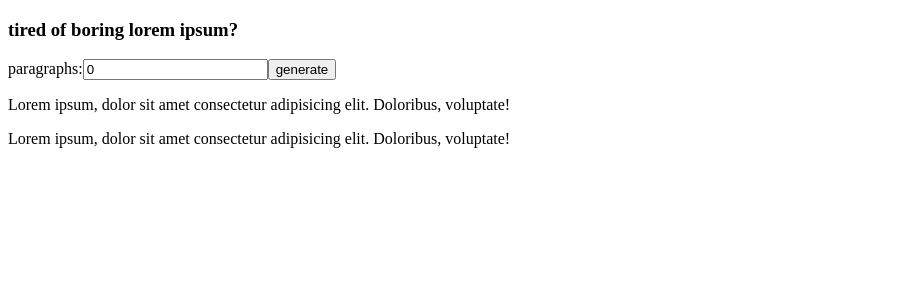
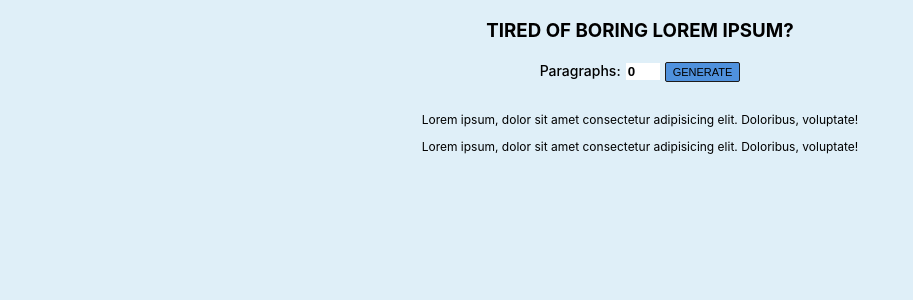
Before and after one commit to LaurenCummings/lorem-ipsum-project, a React (Vite) app: page / in a window 1280 px wide. Shown: the top 300 px of the page, without its empty margins (0-913 px from the left). Built offline with nearby package versions, Linux system fonts and the light colour scheme.

Commit message:
Added styling

```diff
--- a/src/App.css
+++ b/src/App.css
@@ -0,0 +1,40 @@
+body {
+  background-color: rgb(223, 239, 248);
+  font-family: -apple-system, BlinkMacSystemFont, 'Segoe UI', Roboto, Oxygen,
+  Ubuntu, Cantarell, 'Open Sans', 'Helvetica Neue', sans-serif;
+}
+
+.sectionCenter {
+  text-align: center;
+}
+
+.sectionCenter h3 {
+  text-transform: uppercase;
+}
+
+label {
+  text-transform: capitalize;
+  font-size: 14px;
+  font-weight: 500;
+}
+
+input {
+  width: 30px;
+  margin: 0 5px;
+  border: none;
+  font-weight: bold;
+}
+
+.btn {
+  text-transform: uppercase;
+  font-size: 11px;
+  background-color: rgb(79, 145, 221);
+  border: solid 1px rgb(29, 27, 27);
+  border-radius: 2px;
+  padding: 3px 7px;
+}
+
+.lorem-text {
+  font-size: 12px;
+  margin-top: 30px;
+}
```
